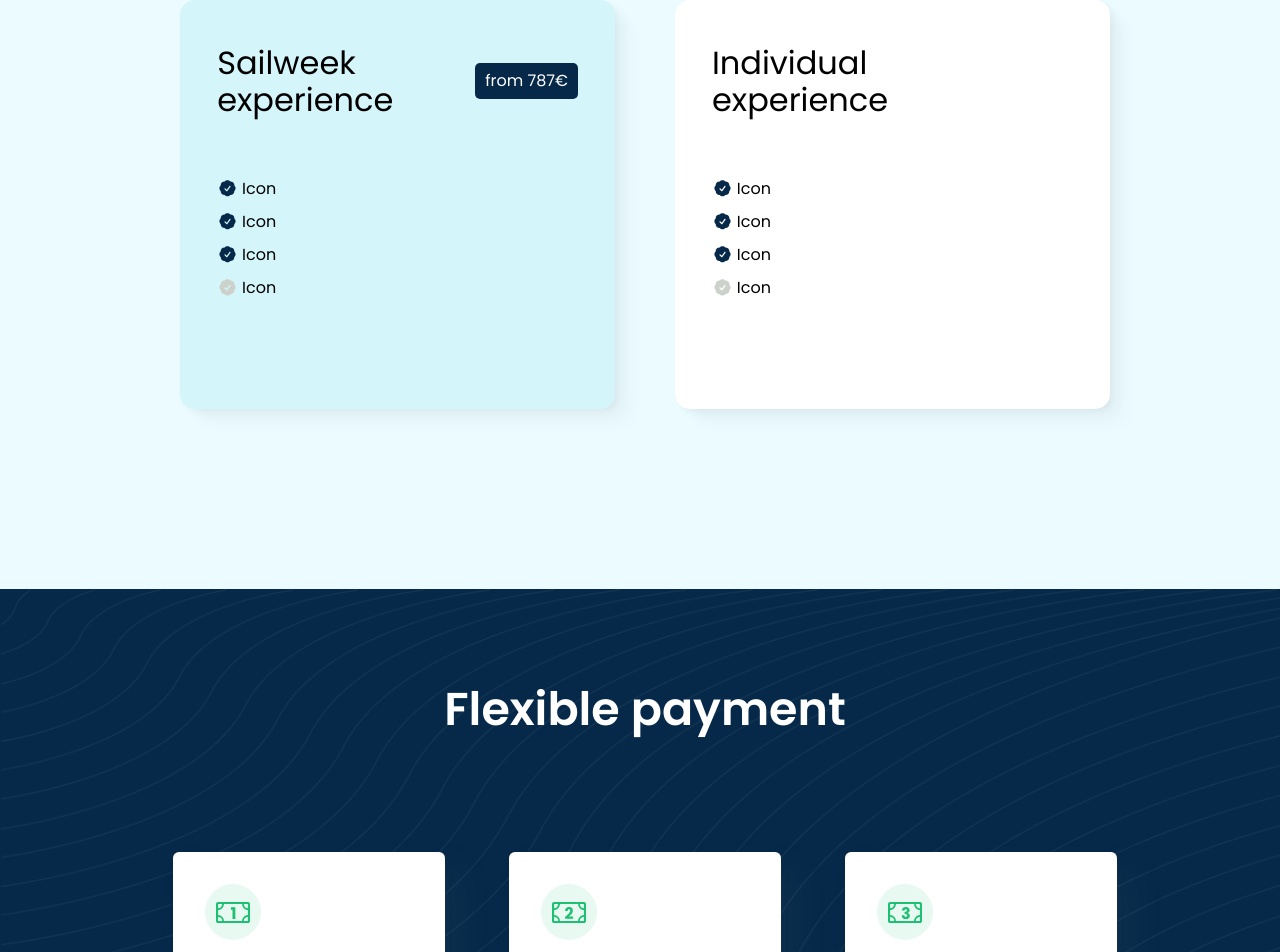
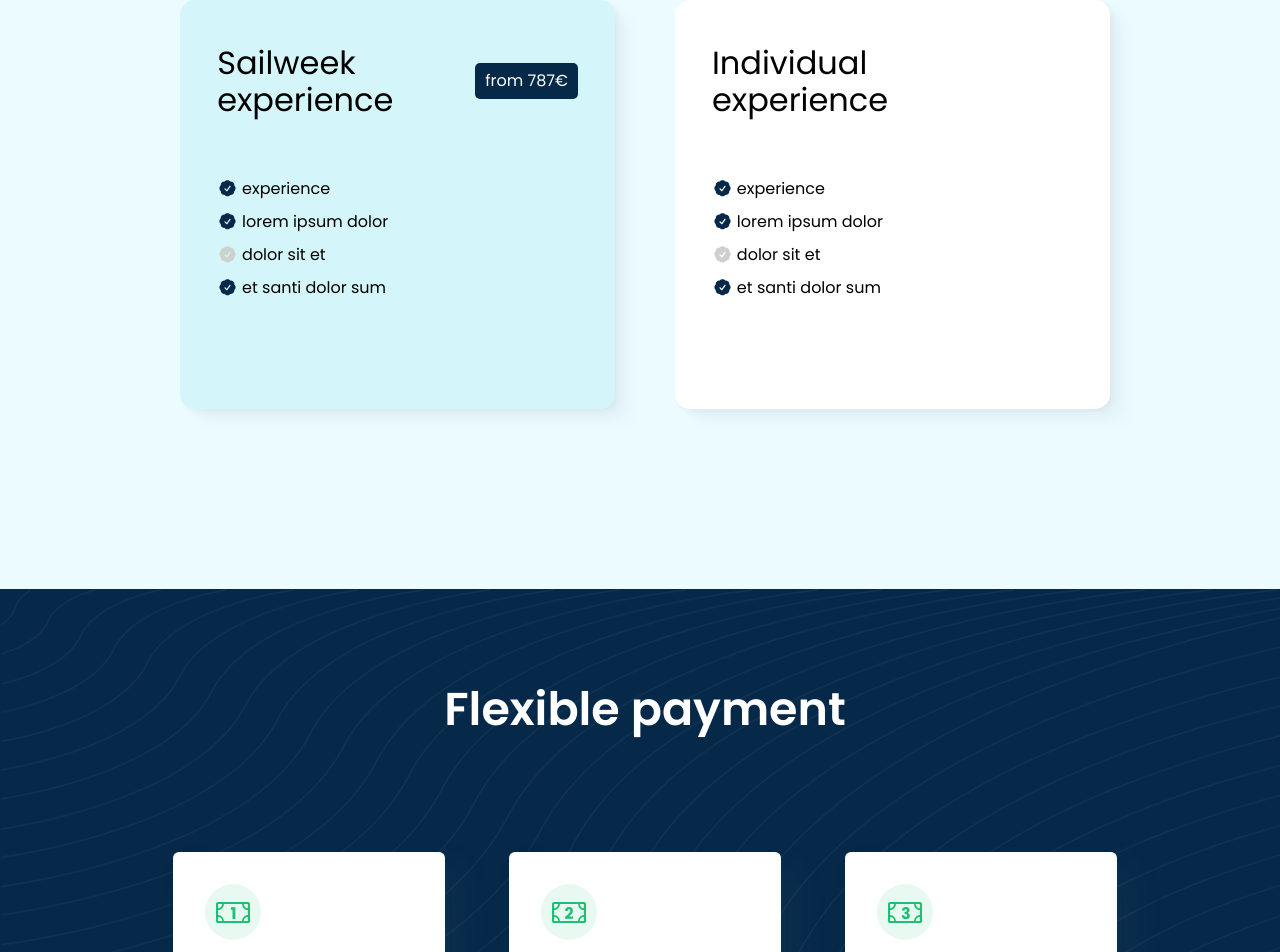
Before and after one commit to Roko03/charteraga-frontend, a Next.js app: page / in a window 1280 px wide. Shown: the part 6994-7946 px from the top of the page. Built offline with nearby package versions, Linux system fonts and the light colour scheme.

Commit message:
make home payment card list item

```diff
--- a/src/containers/home-page/HomePaymentCard/HomePaymentCard.module.scss
+++ b/src/containers/home-page/HomePaymentCard/HomePaymentCard.module.scss
@@ -46,12 +46,6 @@
     padding-top: rem(60);
     @include flex-column();
     gap: rem(12.17);
-
-    li {
-      @include flex-row();
-      align-items: center;
-      gap: rem(4);
-    }
   }
 }
 
--- a/src/containers/home-page/HomePaymentCard/HomePaymentCard.tsx
+++ b/src/containers/home-page/HomePaymentCard/HomePaymentCard.tsx
@@ -1,9 +1,7 @@
 import React from "react";
 import styles from "./HomePaymentCard.module.scss";
 import clsx from "clsx";
-import Image from "next/image";
-import ListCheckIcon from "../../../assets/icons/check-mark.svg";
-import ListUnCheckIcon from "../../../assets/icons/uncheck-mark.svg";
+import HomePaymentCardListItem from "./HomePaymentCardListItem";
 
 interface HomePaymentCardProps {
   hasDetailSpan?: boolean;
@@ -29,42 +27,10 @@ const HomePaymentCard: React.FC<HomePaymentCardProps> = ({
         )}
       </div>
       <ul>
-        <li>
-          <Image
-            src={ListCheckIcon}
-            alt="icon-check"
-            width={20.87}
-            height={20.87}
-          />
-          Icon
-        </li>
-        <li>
-          <Image
-            src={ListCheckIcon}
-            alt="icon-check"
-            width={20.87}
-            height={20.87}
-          />
-          Icon
-        </li>
-        <li>
-          <Image
-            src={ListCheckIcon}
-            alt="icon-check"
-            width={20.87}
-            height={20.87}
-          />
-          Icon
-        </li>
-        <li>
-          <Image
-            src={ListUnCheckIcon}
-            alt="icon-uncheck"
-            width={20.87}
-            height={20.87}
-          />
-          Icon
-        </li>
+        <HomePaymentCardListItem variant={"check"} title="experience" />
+        <HomePaymentCardListItem variant={"check"} title="lorem ipsum dolor" />
+        <HomePaymentCardListItem variant={"uncheck"} title="dolor sit et" />
+        <HomePaymentCardListItem variant={"check"} title="et santi dolor sum" />
       </ul>
     </div>
   );
--- /dev/null
+++ b/src/containers/home-page/HomePaymentCard/HomePaymentCardListItem/HomePaymentCardListItem.module.scss
@@ -0,0 +1,7 @@
+@use "../../../../styles/main.scss" as *;
+
+.home_payment_card_list_item {
+  @include flex-row();
+  align-items: center;
+  gap: rem(4);
+}
--- /dev/null
+++ b/src/containers/home-page/HomePaymentCard/HomePaymentCardListItem/HomePaymentCardListItem.tsx
@@ -0,0 +1,29 @@
+import React from "react";
+import styles from "./HomePaymentCardListItem.module.scss";
+import Image from "next/image";
+import ListCheckIcon from "../../../../assets/icons/check-mark.svg";
+import ListUnCheckIcon from "../../../../assets/icons/uncheck-mark.svg";
+
+interface HomePaymentCardListItemProps {
+  variant: "check" | "uncheck";
+  title: string;
+}
+
+const HomePaymentCardListItem: React.FC<HomePaymentCardListItemProps> = ({
+  variant = "check",
+  title,
+}) => {
+  return (
+    <li className={styles.home_payment_card_list_item}>
+      <Image
+        src={variant === "check" ? ListCheckIcon : ListUnCheckIcon}
+        alt="icon-check"
+        width={20.87}
+        height={20.87}
+      />
+      {title}
+    </li>
+  );
+};
+
+export default HomePaymentCardListItem;
--- /dev/null
+++ b/src/containers/home-page/HomePaymentCard/HomePaymentCardListItem/index.ts
@@ -0,0 +1,3 @@
+import HomePaymentCardListItem from "./HomePaymentCardListItem";
+
+export default HomePaymentCardListItem
```
